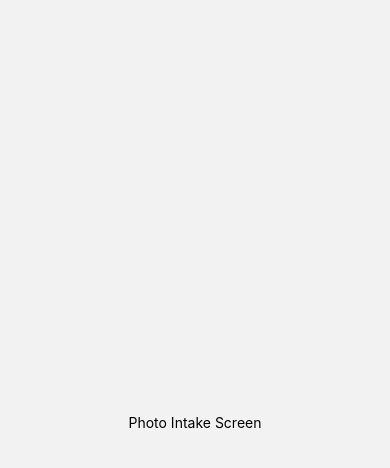
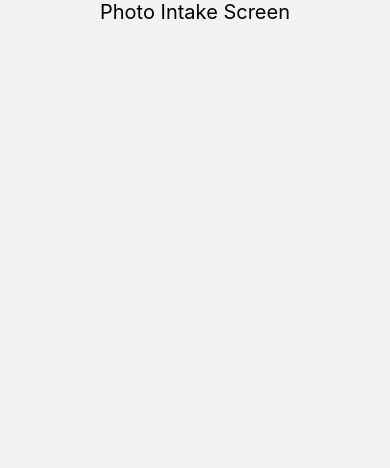
Before and after one commit to ClearSkyDev/clearsky_photo_reports, a React Native app in the folder react_native/: screen /PhotoIntake in a window 390 px wide. Shown: the top 468 px of the page. Built offline with nearby package versions, Linux system fonts and the light colour scheme.

Commit message:
Update PhotoIntakeScreen with SafeAreaView

```diff
--- a/react_native/screens/PhotoIntakeScreen.js
+++ b/react_native/screens/PhotoIntakeScreen.js
@@ -1,14 +1,11 @@
-import React, { useEffect } from 'react';
-import { View, Text } from 'react-native';
+import React from 'react';
+import { SafeAreaView, Text } from 'react-native';
 
 export default function PhotoIntakeScreen() {
-  useEffect(() => {
-    console.log('PhotoIntakeScreen mounted');
-  }, []);
-
   return (
-    <View style={{ flex: 1, justifyContent: 'center', alignItems: 'center' }}>
-      <Text>Photo Intake Screen</Text>
-    </View>
+    <SafeAreaView style={{ flex: 1 }}>
+      <Text style={{ fontSize: 20, textAlign: 'center' }}>Photo Intake Screen</Text>
+      {/* Add temporary dummy photo tiles here */}
+    </SafeAreaView>
   );
 }
```
